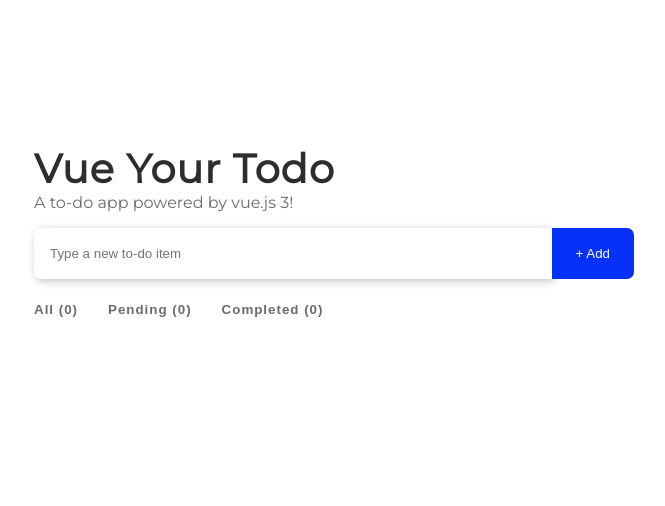
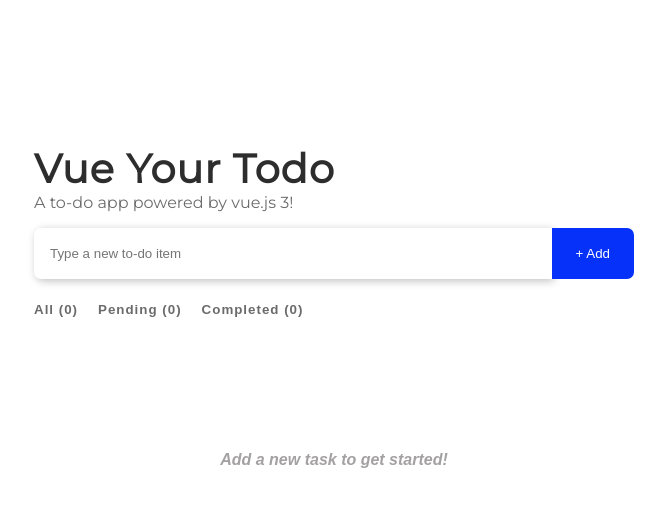
Before and after one commit to slari12/todo-list-2-working, a Vue app: page / in a window 1280 px wide. Shown: the top 506 px of the page, without its empty margins (306-971 px from the left). Built offline with nearby package versions, Linux system fonts and the light colour scheme.

Commit message:
mod: optimizationn

```diff
--- a/src/App.vue
+++ b/src/App.vue
@@ -32,6 +32,13 @@
       </ul>
     </nav>
     <ul class="task-list">
+      <div
+        :style="{ visibility: taskInView.length === 0 ? 'visible' : 'hidden' }"
+        class="initial-task-list"
+      >
+        Add a new task to get started!
+      </div>
+
       <li
         class="task-list-item"
         v-for="taskItem in taskInView"
@@ -73,7 +80,7 @@
               style="cursor: pointer; font-weight: bold"
               @click="toggleEdit(taskItem.id)"
             >
-              <!-- chenges in label depending if it is in edit mode or not -->
+              <!-- changes in label depending if it is in edit mode or not -->
               {{ taskItem.edit ? "Save" : "Edit" }}
             </span>
           </p>
@@ -85,6 +92,12 @@
           </p>
         </div>
       </li>
+      <div
+        :style="{ visibility: taskInView.length !== 0 ? 'visible' : 'hidden' }"
+        class="delete-all"
+      >
+        Delete All Recorded Tasks
+      </div>
     </ul>
   </div>
 </template>
@@ -111,6 +124,11 @@ export default {
       newTaskInput: "",
       taskList: JSON.parse(localStorage.getItem("taskList")) || [],
     });
+
+    const initialTaskList = () => {
+      if (taskList.value.length === 0) {
+      }
+    };
 
     // for viewing and filtering of tasklist depending on status
     const taskList = reactive({
@@ -213,6 +231,27 @@ export default {
 </script>
 
 <style scoped>
+.initial-task-list {
+  font-family: Arial, Helvetica, sans-serif;
+  font-style: italic;
+  font-weight: bold !important;
+  display: flex;
+  justify-content: center;
+  align-items: center;
+  height: 240px;
+  width: 100%;
+  color: rgb(163, 161, 161);
+  position: absolute;
+}
+.delete-all {
+  display: flex;
+  justify-content: center;
+  align-items: center;
+  font-size: 13px;
+  font-weight: bold !important;
+  color: #c7253e;
+  cursor: pointer;
+}
 .task-list-checkbox-wrapper {
   position: relative;
   display: flex;
@@ -255,6 +294,7 @@ export default {
   flex: 1;
   border: 0;
   font-size: 16px;
+  min-width: 50px;
 }
 
 .task-list-edit-input:disabled {
@@ -262,7 +302,7 @@ export default {
 }
 .tab-wrapper {
   display: flex;
-  column-gap: 30px;
+  column-gap: 20px;
   list-style: none;
   margin: 20px 0px 0px 0px;
   padding: 0;
@@ -297,6 +337,7 @@ export default {
   max-width: 600px;
   margin: 0 auto;
   text-align: left;
+  position: relative;
 }
 html {
   background-color: #fbfbff;
```
